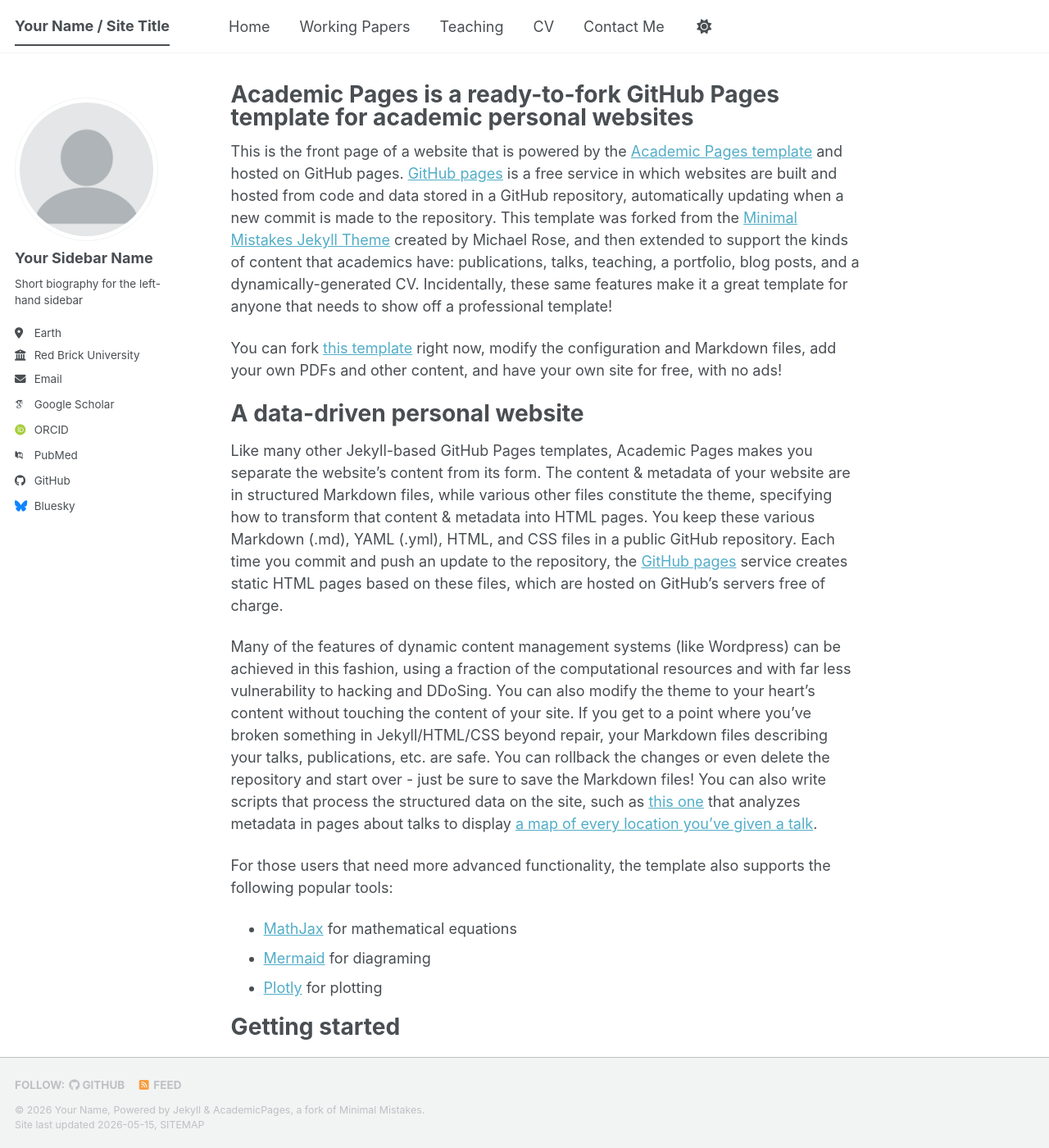
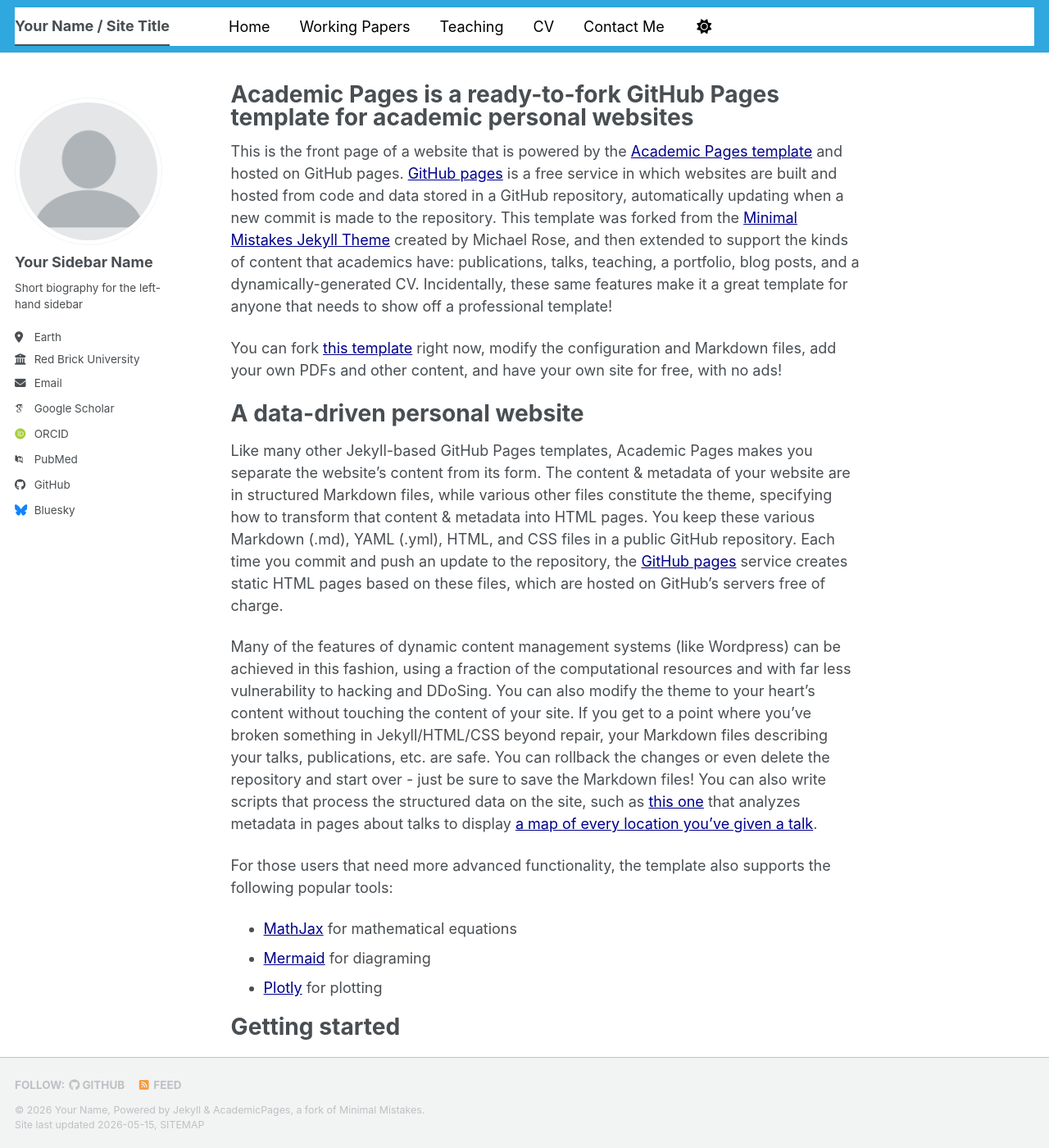
Before and after one commit to shreyesjayaram/shreyesjayaram.github.io, a Jekyll site: the page built from _pages/about.md, in a window 1280 px wide and 1400 px high. Shown: the whole window at 82% size. Built offline with Jekyll 4.4.1, drawn with Linux system fonts in a browser that asks for light colours; some web fonts are replaced; a script bundle is joined from its source files by our own code; library files that are not in the unit come from our copies.

Commit message:
Update _default_light.scss

```diff
--- a/_sass/theme/_default_light.scss
+++ b/_sass/theme/_default_light.scss
@@ -1,22 +1,20 @@
 /* ==========================================================================
     DEFAULT THEME - LIGHT VERSION
     ========================================================================== */
-/* Color codes used for the theme */
-$primary-color              : #2f7f93;
+
+$primary-color              : #2fa7df;
 $gray                       : #7a8288;
 $dark-gray                  : mix(#000, $gray, 40%);
 $darker-gray                : mix(#000, $gray, 60%);
 $light-gray                 : mix(#fff, $gray, 50%);
 $lighter-gray               : mix(#fff, $gray, 90%);
 
-/* Color codes used for the site */
 $danger-color               : #ee5f5b;
-$info-color                 : #2f7f93;
+$info-color                 : #2fa7df;
 $notice-color               : #7a8288;
 $success-color              : #62c462;
 $warning-color              : #f89406;
 
-/* Other basic settings for the template */
 $border-radius              : 4px;
 $box-shadow                 : 0 1px 1px rgba(0, 0, 0, 0.125);
 $global-transition          : all 0.2s ease-in-out;
@@ -26,7 +24,6 @@
 $sidebar-link-max-width     : 250px;
 $sidebar-screen-min-width   : 1024px;
 
-/* Default light theme for the site */
 :root {
     --global-base-color                 : #{$primary-color};
     --global-bg-color                   : #fff;
@@ -36,12 +33,23 @@
     --global-code-background-color      : #fafafa;
     --global-code-text-color            : #{$darker-gray};
     --global-fig-caption-color          : mix(#fff,  #{$dark-gray}, 25%);
-    --global-link-color                 : #52adc8;
-    --global-link-color-hover           : mix(#000, #2f7f93, 25%);
-    --global-link-color-visited         : mix(#fff, #2f7f93, 25%);
-    --global-masthead-link-color        : #{$dark-gray};
-    --global-masthead-link-color-hover  : mix(#000, #{$gray}, 25%);
+    --global-link-color                 : #00008b;
+    --global-link-color-hover           : #00008b;
+    --global-link-color-visited         : #00008b;
+    --global-masthead-link-color        : #000000;
+    --global-masthead-link-color-hover  : #000000;
     --global-text-color                 : #{$dark-gray};
     --global-text-color-light           : #{$light-gray};
     --global-thead-color                : #{$lighter-gray};
 }
+
+/* Custom masthead/header */
+.masthead {
+  background-color: #2fa7df !important;
+}
+
+/* Slightly larger profile image */
+.author__avatar img {
+  max-width: 180px !important;
+  width: 180px !important;
+}
```
